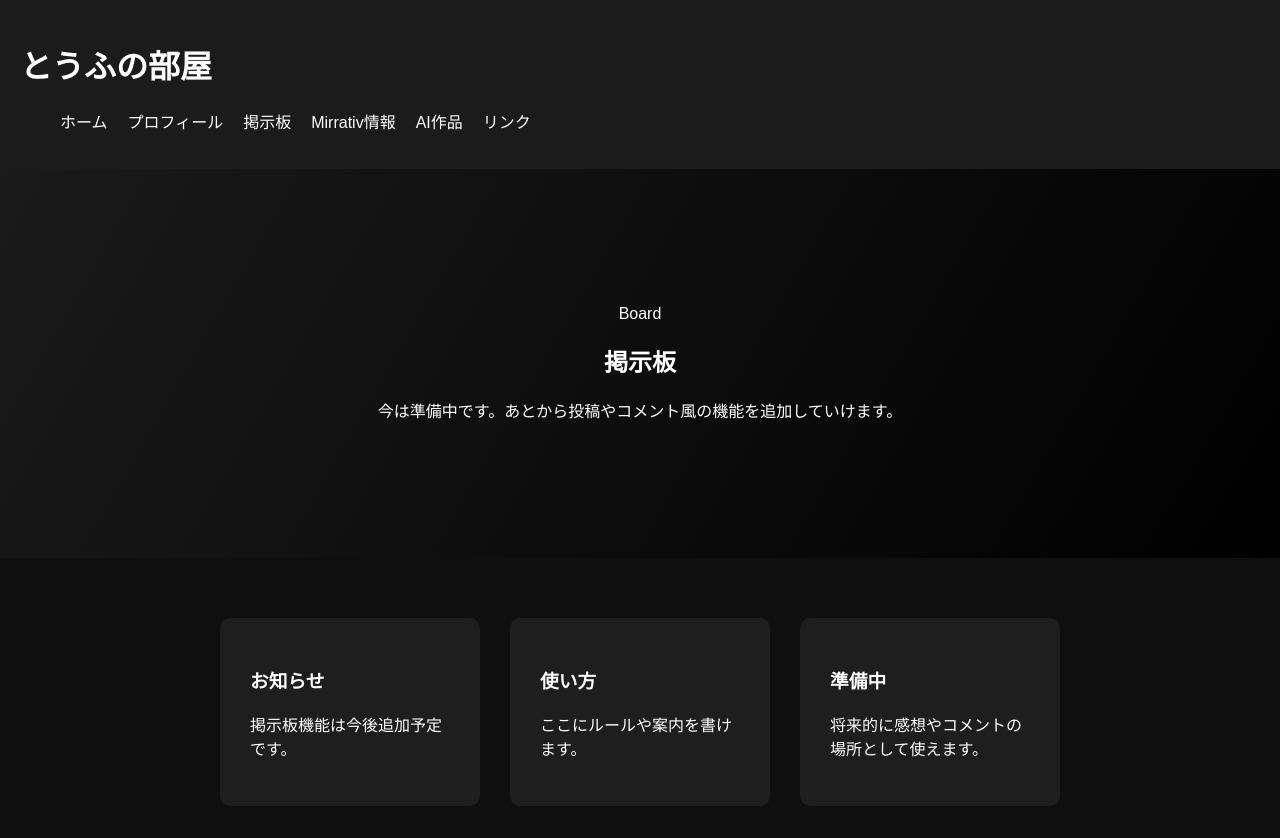
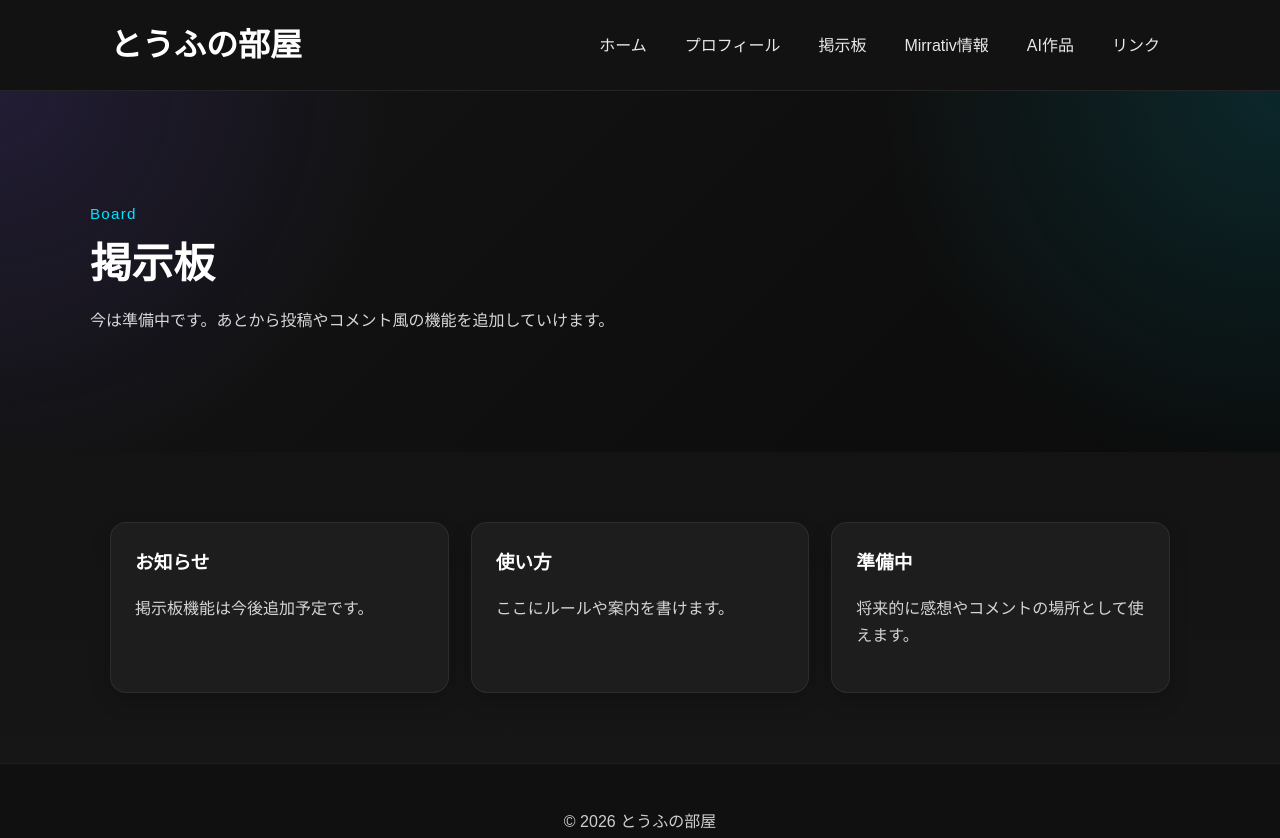
Before and after one commit to touhu0916-gif/touhu2112.github.io, a plain HTML site: page board.html in a window 1280 px wide. Shown: the top 838 px of the page. Drawn offline with Linux system fonts and the light colour scheme.

Commit message:
Update style.css

```diff
--- a/style.css
+++ b/style.css
@@ -1,103 +1,232 @@
-body{
-
-margin:0;
-font-family:sans-serif;
-background:#0f0f0f;
-color:white;
-
+* {
+  box-sizing: border-box;
 }
 
-
-header{
-
-display:flex;
-justify-content:space-between;
-align-items:center;
-padding:20px;
-
-background:#1b1b1b;
-
+body {
+  margin: 0;
+  font-family: "Yu Gothic", "Hiragino Sans", sans-serif;
+  background: linear-gradient(180deg, #0f0f0f 0%, #171717 100%);
+  color: #ffffff;
+  line-height: 1.7;
 }
 
-
-nav ul{
-
-display:flex;
-gap:20px;
-list-style:none;
-
+a {
+  color: inherit;
+  text-decoration: none;
 }
 
-
-nav a{
-
-color:white;
-text-decoration:none;
-transition:0.3s;
-
+.site-header {
+  background: rgba(20, 20, 20, 0.95);
+  border-bottom: 1px solid rgba(255, 255, 255, 0.08);
+  position: sticky;
+  top: 0;
+  z-index: 1000;
+  backdrop-filter: blur(10px);
 }
 
-
-nav a:hover{
-
-color:#00ffff;
-
+.header-inner {
+  max-width: 1100px;
+  margin: 0 auto;
+  padding: 18px 20px;
+  display: flex;
+  justify-content: space-between;
+  align-items: center;
+  gap: 20px;
+  flex-wrap: wrap;
 }
 
-
-.hero{
-
-text-align:center;
-padding:120px 20px;
-
-background:linear-gradient(120deg,#1a1a1a,#000);
-
+.site-title {
+  margin: 0;
+  font-size: 2rem;
+  color: #ffffff;
 }
 
-
-.hero button{
-
-padding:10px 20px;
-background:#00ffff;
-border:none;
-cursor:pointer;
-
+.site-nav ul {
+  list-style: none;
+  display: flex;
+  gap: 18px;
+  padding: 0;
+  margin: 0;
+  flex-wrap: wrap;
 }
 
-
-.cards{
-
-display:flex;
-gap:30px;
-justify-content:center;
-padding:60px;
-
+.site-nav a {
+  color: #e8e8e8;
+  transition: 0.25s;
+  padding: 6px 10px;
+  border-radius: 8px;
 }
 
-
-.card{
-
-background:#1e1e1e;
-padding:30px;
-border-radius:10px;
-width:200px;
-
-transition:0.3s;
-
+.site-nav a:hover {
+  color: #00e5ff;
+  background: rgba(0, 229, 255, 0.08);
 }
 
-
-.card:hover{
-
-transform:translateY(-5px);
-
+.hero {
+  padding: 110px 20px 90px;
+  background:
+    radial-gradient(circle at top right, rgba(0, 229, 255, 0.12), transparent 30%),
+    radial-gradient(circle at top left, rgba(120, 80, 255, 0.14), transparent 30%),
+    linear-gradient(135deg, #141414, #0b0b0b);
 }
 
+.hero-inner {
+  max-width: 1100px;
+  margin: 0 auto;
+}
 
-footer{
+.hero-sub {
+  margin: 0 0 10px;
+  color: #00e5ff;
+  font-size: 0.95rem;
+  letter-spacing: 0.08em;
+}
 
-text-align:center;
-padding:20px;
-background:#111;
+.hero h2 {
+  margin: 0 0 16px;
+  font-size: 2.6rem;
+  line-height: 1.3;
+}
 
+.hero-text {
+  max-width: 700px;
+  color: #d7d7d7;
+  margin-bottom: 28px;
 }
+
+.hero-buttons {
+  display: flex;
+  gap: 14px;
+  flex-wrap: wrap;
+}
+
+.button {
+  border: none;
+  border-radius: 12px;
+  padding: 12px 20px;
+  cursor: pointer;
+  font-size: 1rem;
+  transition: 0.25s;
+}
+
+.primary-button {
+  background: #00e5ff;
+  color: #111111;
+  font-weight: bold;
+}
+
+.primary-button:hover {
+  transform: translateY(-2px);
+  opacity: 0.92;
+}
+
+.secondary-button {
+  background: transparent;
+  color: #ffffff;
+  border: 1px solid rgba(255, 255, 255, 0.2);
+}
+
+.secondary-button:hover {
+  background: rgba(255, 255, 255, 0.08);
+  transform: translateY(-2px);
+}
+
+.section {
+  max-width: 1100px;
+  margin: 0 auto;
+  padding: 70px 20px;
+}
+
+.section-heading {
+  margin-bottom: 30px;
+}
+
+.section-heading h2 {
+  margin: 0 0 10px;
+  font-size: 2rem;
+}
+
+.section-heading p {
+  margin: 0;
+  color: #cfcfcf;
+}
+
+.cards {
+  display: grid;
+  grid-template-columns: repeat(auto-fit, minmax(240px, 1fr));
+  gap: 22px;
+}
+
+.card {
+  background: rgba(30, 30, 30, 0.95);
+  border: 1px solid rgba(255, 255, 255, 0.07);
+  border-radius: 16px;
+  padding: 24px;
+  transition: 0.25s;
+  box-shadow: 0 8px 20px rgba(0, 0, 0, 0.22);
+}
+
+.card:hover {
+  transform: translateY(-5px);
+  border-color: rgba(0, 229, 255, 0.35);
+}
+
+.card h3 {
+  margin-top: 0;
+  margin-bottom: 10px;
+}
+
+.card p {
+  color: #d5d5d5;
+  margin-bottom: 18px;
+}
+
+.card-link {
+  display: inline-block;
+  color: #00e5ff;
+  font-weight: bold;
+}
+
+.disabled-link {
+  opacity: 0.6;
+  pointer-events: none;
+}
+
+.info-box {
+  max-width: 1100px;
+  margin: 0 auto 70px;
+  padding: 28px 20px;
+  background: rgba(255, 255, 255, 0.04);
+  border-left: 4px solid #00e5ff;
+  border-radius: 12px;
+}
+
+.info-box h2 {
+  margin-top: 0;
+}
+
+.site-footer {
+  text-align: center;
+  padding: 28px 20px;
+  background: #101010;
+  border-top: 1px solid rgba(255, 255, 255, 0.06);
+  color: #cfcfcf;
+}
+
+@media (max-width: 768px) {
+  .site-title {
+    font-size: 1.6rem;
+  }
+
+  .hero {
+    padding: 80px 20px 60px;
+  }
+
+  .hero h2 {
+    font-size: 2rem;
+  }
+
+  .site-nav ul {
+    gap: 10px;
+  }
+}
```
